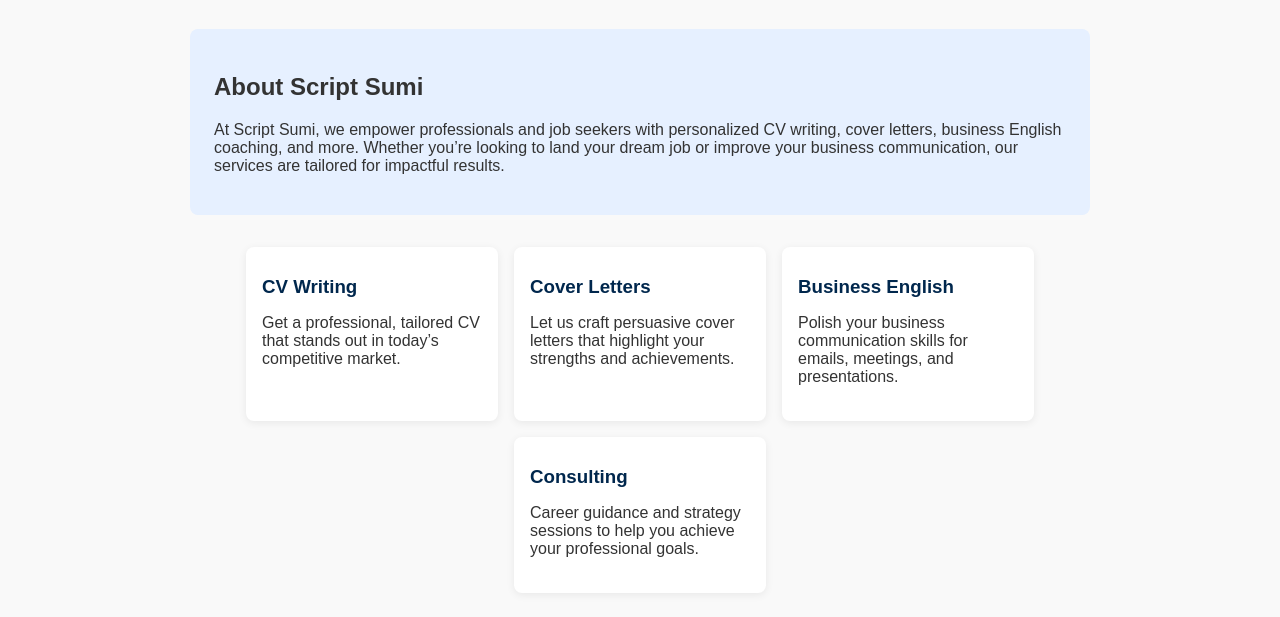
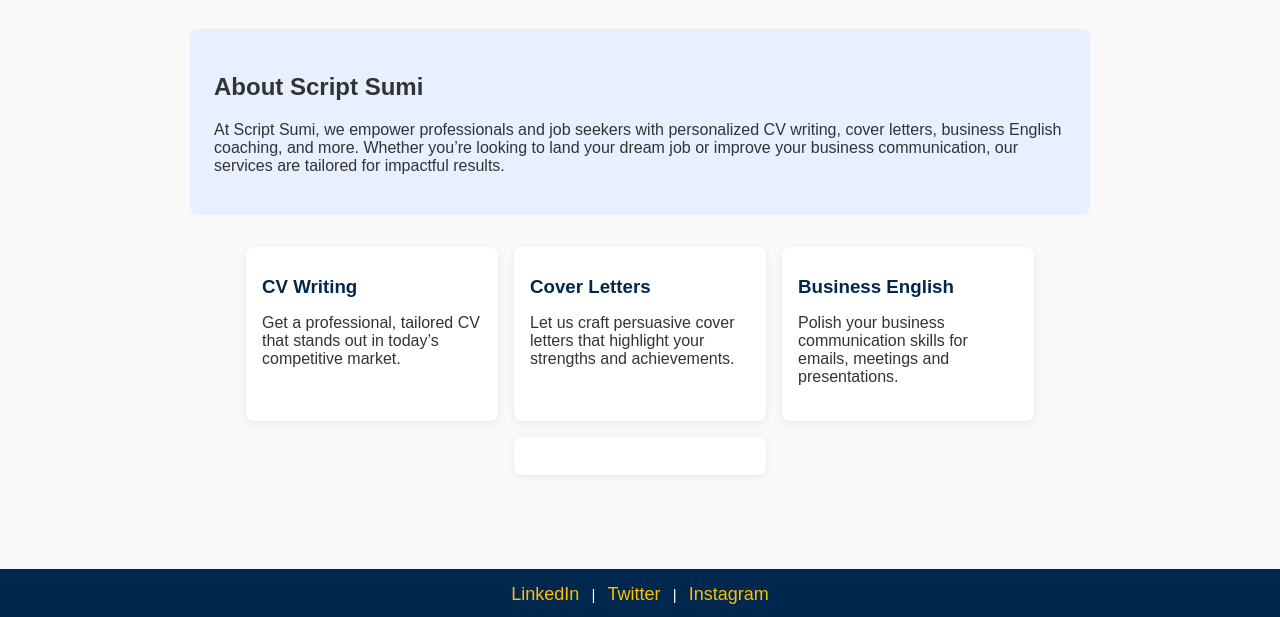
Before and after one commit to NatiKasm/script-sumi, a plain HTML site: page index.html in a window 1280 px wide. Shown: the part 177-794 px from the top of the page. Drawn offline with Linux system fonts and the light colour scheme.

Commit message:
Update index.html

```diff
--- a/index.html
+++ b/index.html
@@ -50,11 +50,9 @@
       </div>
       <div class="service-card">
         <h3>Business English</h3>
-        <p>Polish your business communication skills for emails, meetings, and presentations.</p>
+        <p>Polish your business communication skills for emails, meetings and presentations.</p>
       </div>
       <div class="service-card">
-        <h3>Consulting</h3>
-        <p>Career guidance and strategy sessions to help you achieve your professional goals.</p>
       </div>
     </section>
   </div>
```
